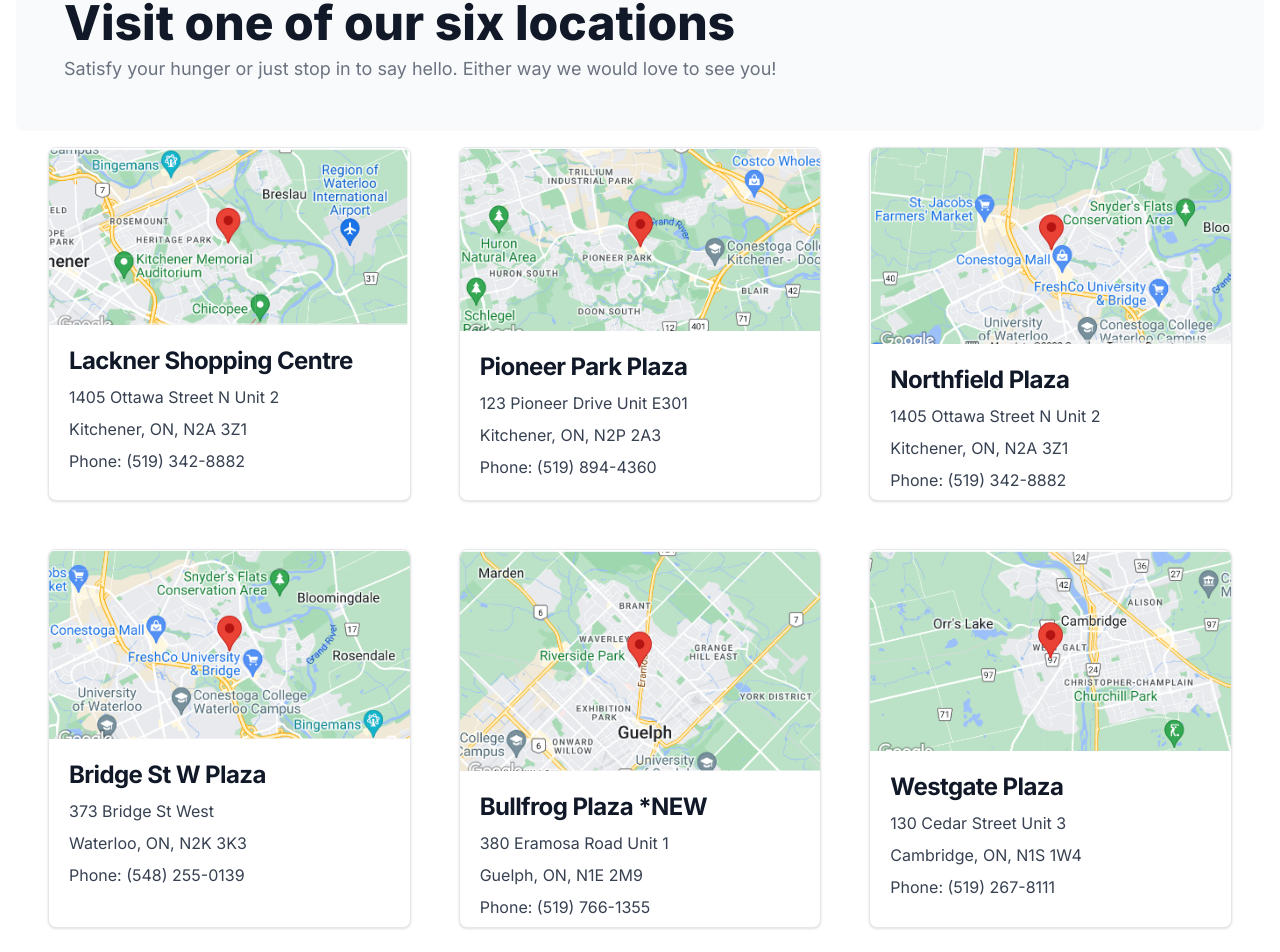
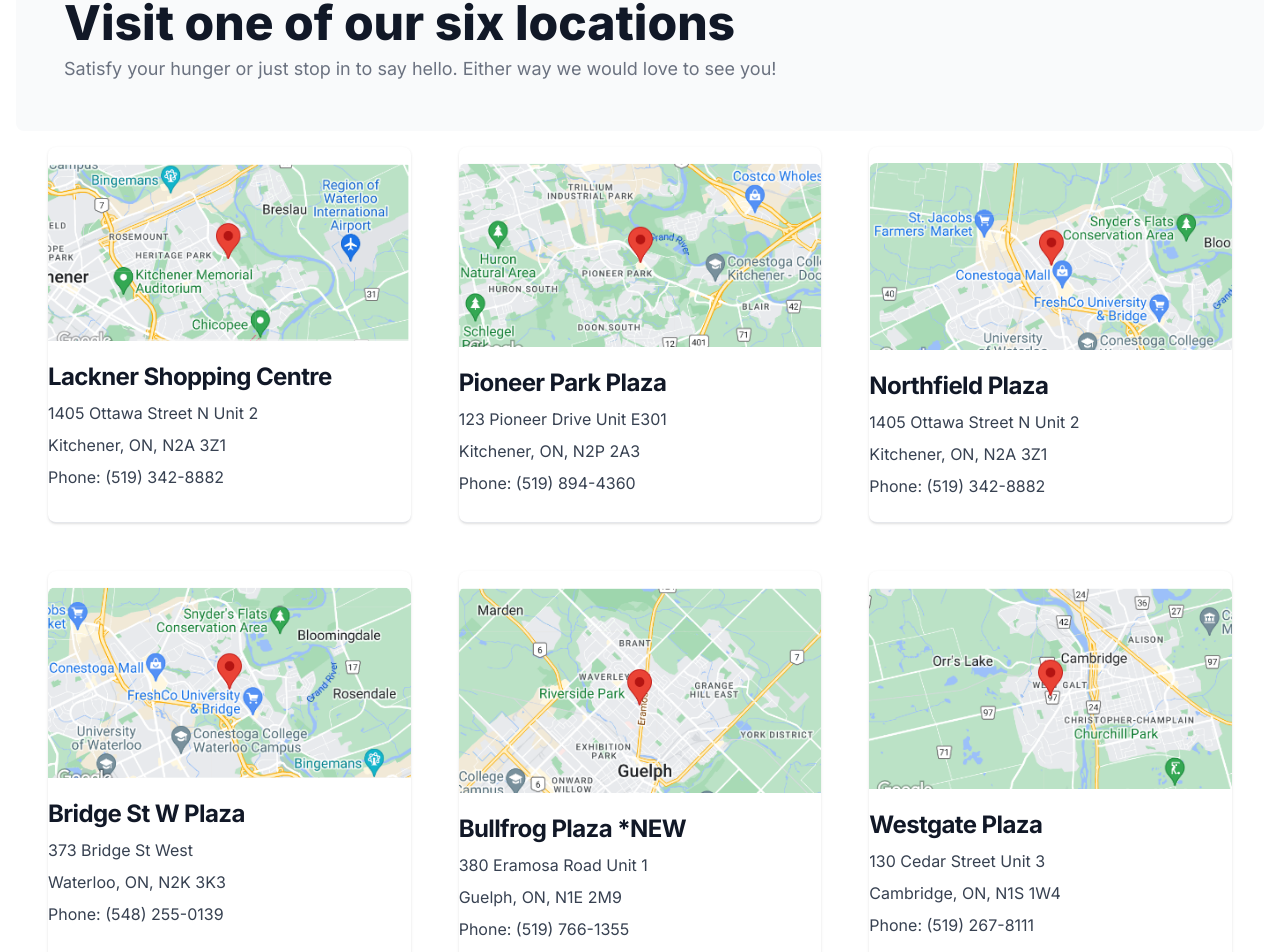
Before and after one commit to pjleb90/dt-food, a Next.js app: page /contact in a window 1280 px wide. Shown: the part 183-1135 px from the top of the page. Built offline with nearby package versions, Linux system fonts and the light colour scheme.

Commit message:
formatting

```diff
--- a/app/contact/page.tsx
+++ b/app/contact/page.tsx
@@ -23,11 +23,11 @@ const Contact = () => {
                     <div className="flex justify-center items-center px-8">
                         <section className="grid grid-cols-1 sm:grid-cols-2 lg:grid-cols-3 gap-4 lg:gap-12 py-4">
                             {/* location 1 */}
-                            <div className="max-w-sm bg-white border border-gray-200 rounded-lg shadow dark:bg-black dark:border-gray-700">
+                            <div className="max-w-sm bg-white border-b border-gray-200 rounded-lg shadow dark:bg-black dark:border-gray-700 py-4">
                                 <a href="https://www.google.com/search?sca_esv=586734894&sxsrf=AM9HkKlBurteqihdQOnLOvi0-TQ6TTSyug:1701391209519&q=double+taste+shawarma&npsic=0&rflfq=1&rldoc=1&rllag=43479766,-80480648,4862&tbm=lcl&sa=X&ved=2ahUKEwjP-6qVgO2CAxXXODQIHfWjCt8QtgN6BAgPEAE&biw=1310&bih=630&dpr=1.47#rlfi=hd:;si:;mv:[[43.510161599999996,-80.4240528],[43.387638599999995,-80.5372438]];tbs:lrf:!1m4!1u3!2m2!3m1!1e1!1m4!1u5!2m2!5m1!1sgcid_3middle_1eastern_1restaurant!1m4!1u5!2m2!5m1!1sgcid_3pizza_1restaurant!1m4!1u2!2m2!2m1!1e1!2m1!1e2!2m1!1e5!2m1!1e3!3sIAEqAkNB,lf:1,lf_ui:9" target="_blank" rel="noopener noreferrer">
                                 <Image className="rounded-t-lg" src="/Lackner.png" alt="" width={500} height={500}/>
                                 </a>
-                                <div className="pt-5 px-5">
+                                <div className="pt-5">
                                     <a href="https://www.google.com/search?sca_esv=586734894&sxsrf=AM9HkKlBurteqihdQOnLOvi0-TQ6TTSyug:1701391209519&q=double+taste+shawarma&npsic=0&rflfq=1&rldoc=1&rllag=43479766,-80480648,4862&tbm=lcl&sa=X&ved=2ahUKEwjP-6qVgO2CAxXXODQIHfWjCt8QtgN6BAgPEAE&biw=1310&bih=630&dpr=1.47#rlfi=hd:;si:;mv:[[43.510161599999996,-80.4240528],[43.387638599999995,-80.5372438]];tbs:lrf:!1m4!1u3!2m2!3m1!1e1!1m4!1u5!2m2!5m1!1sgcid_3middle_1eastern_1restaurant!1m4!1u5!2m2!5m1!1sgcid_3pizza_1restaurant!1m4!1u2!2m2!2m1!1e1!2m1!1e2!2m1!1e5!2m1!1e3!3sIAEqAkNB,lf:1,lf_ui:9" target="_blank" rel="noopener noreferrer">
                                         <h5 className="mb-2 text-2xl font-bold tracking-tight text-gray-900 dark:text-red-700">Lackner Shopping Centre</h5>
                                     </a>
@@ -43,11 +43,11 @@ const Contact = () => {
                                 </div>
                             </div>
                             {/* location 2 */}
-                            <div className="max-w-sm bg-white border border-gray-200 rounded-lg shadow dark:bg-black dark:border-gray-700">
+                            <div className="max-w-sm bg-white border-b border-gray-200 rounded-lg shadow dark:bg-black dark:border-gray-700 py-4">
                                 <a href="https://www.google.com/search?sca_esv=586734894&sxsrf=AM9HkKlBurteqihdQOnLOvi0-TQ6TTSyug:1701391209519&q=double+taste+shawarma&npsic=0&rflfq=1&rldoc=1&rllag=43479766,-80480648,4862&tbm=lcl&sa=X&ved=2ahUKEwjP-6qVgO2CAxXXODQIHfWjCt8QtgN6BAgPEAE&biw=1310&bih=630&dpr=1.47#rlfi=hd:;si:;mv:[[43.510161599999996,-80.4240528],[43.387638599999995,-80.5372438]];tbs:lrf:!1m4!1u3!2m2!3m1!1e1!1m4!1u5!2m2!5m1!1sgcid_3middle_1eastern_1restaurant!1m4!1u5!2m2!5m1!1sgcid_3pizza_1restaurant!1m4!1u2!2m2!2m1!1e1!2m1!1e2!2m1!1e5!2m1!1e3!3sIAEqAkNB,lf:1,lf_ui:9" target="_blank" rel="noopener noreferrer">
                                 <Image className="rounded-t-lg" src="/Pioneer.png" alt="" width={500} height={500}/>
                                 </a>
-                                <div className="pt-5 px-5">
+                                <div className="pt-5">
                                     <a href="https://www.google.com/search?sca_esv=586734894&sxsrf=AM9HkKlBurteqihdQOnLOvi0-TQ6TTSyug:1701391209519&q=double+taste+shawarma&npsic=0&rflfq=1&rldoc=1&rllag=43479766,-80480648,4862&tbm=lcl&sa=X&ved=2ahUKEwjP-6qVgO2CAxXXODQIHfWjCt8QtgN6BAgPEAE&biw=1310&bih=630&dpr=1.47#rlfi=hd:;si:;mv:[[43.510161599999996,-80.4240528],[43.387638599999995,-80.5372438]];tbs:lrf:!1m4!1u3!2m2!3m1!1e1!1m4!1u5!2m2!5m1!1sgcid_3middle_1eastern_1restaurant!1m4!1u5!2m2!5m1!1sgcid_3pizza_1restaurant!1m4!1u2!2m2!2m1!1e1!2m1!1e2!2m1!1e5!2m1!1e3!3sIAEqAkNB,lf:1,lf_ui:9" target="_blank" rel="noopener noreferrer">
                                         <h5 className="mb-2 text-2xl font-bold tracking-tight text-gray-900 dark:text-red-700">Pioneer Park Plaza</h5>
                                     </a>
@@ -63,11 +63,11 @@ const Contact = () => {
                                 </div>
                             </div>
                             {/* location 3 */}
-                            <div className="max-w-sm bg-white border border-gray-200 rounded-lg shadow dark:bg-black dark:border-gray-700">
+                            <div className="max-w-sm bg-white border-b border-gray-200 rounded-lg shadow dark:bg-black dark:border-gray-700 py-4">
                                 <a href="https://www.google.com/search?sca_esv=586734894&sxsrf=AM9HkKlBurteqihdQOnLOvi0-TQ6TTSyug:1701391209519&q=double+taste+shawarma&npsic=0&rflfq=1&rldoc=1&rllag=43479766,-80480648,4862&tbm=lcl&sa=X&ved=2ahUKEwjP-6qVgO2CAxXXODQIHfWjCt8QtgN6BAgPEAE&biw=1310&bih=630&dpr=1.47#rlfi=hd:;si:;mv:[[43.510161599999996,-80.4240528],[43.387638599999995,-80.5372438]];tbs:lrf:!1m4!1u3!2m2!3m1!1e1!1m4!1u5!2m2!5m1!1sgcid_3middle_1eastern_1restaurant!1m4!1u5!2m2!5m1!1sgcid_3pizza_1restaurant!1m4!1u2!2m2!2m1!1e1!2m1!1e2!2m1!1e5!2m1!1e3!3sIAEqAkNB,lf:1,lf_ui:9" target="_blank" rel="noopener noreferrer">
                                 <Image className="rounded-t-lg" src="/Northfield.png" alt="" width={500} height={500}/>
                                 </a>
-                                <div className="pt-5 px-5">
+                                <div className="pt-5">
                                     <a href="https://www.google.com/search?sca_esv=586734894&sxsrf=AM9HkKlBurteqihdQOnLOvi0-TQ6TTSyug:1701391209519&q=double+taste+shawarma&npsic=0&rflfq=1&rldoc=1&rllag=43479766,-80480648,4862&tbm=lcl&sa=X&ved=2ahUKEwjP-6qVgO2CAxXXODQIHfWjCt8QtgN6BAgPEAE&biw=1310&bih=630&dpr=1.47#rlfi=hd:;si:;mv:[[43.510161599999996,-80.4240528],[43.387638599999995,-80.5372438]];tbs:lrf:!1m4!1u3!2m2!3m1!1e1!1m4!1u5!2m2!5m1!1sgcid_3middle_1eastern_1restaurant!1m4!1u5!2m2!5m1!1sgcid_3pizza_1restaurant!1m4!1u2!2m2!2m1!1e1!2m1!1e2!2m1!1e5!2m1!1e3!3sIAEqAkNB,lf:1,lf_ui:9" target="_blank" rel="noopener noreferrer">
                                         <h5 className="mb-2 text-2xl font-bold tracking-tight text-gray-900 dark:text-red-700">Northfield Plaza</h5>
                                     </a>
@@ -83,11 +83,11 @@ const Contact = () => {
                                 </div>
                             </div>
                             {/* Location 4 */}
-                            <div className="max-w-sm bg-white border border-gray-200 rounded-lg shadow dark:bg-black dark:border-gray-700">
+                            <div className="max-w-sm bg-white border-b border-gray-200 rounded-lg shadow dark:bg-black dark:border-gray-700 py-4">
                                 <a href="https://www.google.com/search?sca_esv=586734894&sxsrf=AM9HkKlBurteqihdQOnLOvi0-TQ6TTSyug:1701391209519&q=double+taste+shawarma&npsic=0&rflfq=1&rldoc=1&rllag=43479766,-80480648,4862&tbm=lcl&sa=X&ved=2ahUKEwjP-6qVgO2CAxXXODQIHfWjCt8QtgN6BAgPEAE&biw=1310&bih=630&dpr=1.47#rlfi=hd:;si:;mv:[[43.510161599999996,-80.4240528],[43.387638599999995,-80.5372438]];tbs:lrf:!1m4!1u3!2m2!3m1!1e1!1m4!1u5!2m2!5m1!1sgcid_3middle_1eastern_1restaurant!1m4!1u5!2m2!5m1!1sgcid_3pizza_1restaurant!1m4!1u2!2m2!2m1!1e1!2m1!1e2!2m1!1e5!2m1!1e3!3sIAEqAkNB,lf:1,lf_ui:9" target="_blank" rel="noopener noreferrer">
                                 <Image className="rounded-t-lg" src="/Bridge.png" alt="" width={500} height={500}/>
                                 </a>
-                                <div className="pt-5 px-5">
+                                <div className="pt-5">
                                     <a href="https://www.google.com/search?sca_esv=586734894&sxsrf=AM9HkKlBurteqihdQOnLOvi0-TQ6TTSyug:1701391209519&q=double+taste+shawarma&npsic=0&rflfq=1&rldoc=1&rllag=43479766,-80480648,4862&tbm=lcl&sa=X&ved=2ahUKEwjP-6qVgO2CAxXXODQIHfWjCt8QtgN6BAgPEAE&biw=1310&bih=630&dpr=1.47#rlfi=hd:;si:;mv:[[43.510161599999996,-80.4240528],[43.387638599999995,-80.5372438]];tbs:lrf:!1m4!1u3!2m2!3m1!1e1!1m4!1u5!2m2!5m1!1sgcid_3middle_1eastern_1restaurant!1m4!1u5!2m2!5m1!1sgcid_3pizza_1restaurant!1m4!1u2!2m2!2m1!1e1!2m1!1e2!2m1!1e5!2m1!1e3!3sIAEqAkNB,lf:1,lf_ui:9" target="_blank" rel="noopener noreferrer">
                                         <h5 className="mb-2 text-2xl font-bold tracking-tight text-gray-900 dark:text-red-700">Bridge St W Plaza</h5>
                                     </a>
@@ -103,11 +103,11 @@ const Contact = () => {
                                 </div>
                             </div>
                             {/* Location 5 */}
-                            <div className="max-w-sm bg-white border border-gray-200 rounded-lg shadow dark:bg-black dark:border-gray-700">
+                            <div className="max-w-sm bg-white border-b border-gray-200 rounded-lg shadow dark:bg-black dark:border-gray-700 py-4">
                                 <a href="https://www.google.com/search?sca_esv=586734894&sxsrf=AM9HkKlBurteqihdQOnLOvi0-TQ6TTSyug:1701391209519&q=double+taste+shawarma&npsic=0&rflfq=1&rldoc=1&rllag=43479766,-80480648,4862&tbm=lcl&sa=X&ved=2ahUKEwjP-6qVgO2CAxXXODQIHfWjCt8QtgN6BAgPEAE&biw=1310&bih=630&dpr=1.47#rlfi=hd:;si:;mv:[[43.510161599999996,-80.4240528],[43.387638599999995,-80.5372438]];tbs:lrf:!1m4!1u3!2m2!3m1!1e1!1m4!1u5!2m2!5m1!1sgcid_3middle_1eastern_1restaurant!1m4!1u5!2m2!5m1!1sgcid_3pizza_1restaurant!1m4!1u2!2m2!2m1!1e1!2m1!1e2!2m1!1e5!2m1!1e3!3sIAEqAkNB,lf:1,lf_ui:9" target="_blank" rel="noopener noreferrer">
                                 <Image className="rounded-t-lg" src="/Bullfrog.png" alt="" width={500} height={500}/>
                                 </a>
-                                <div className="pt-5 px-5">
+                                <div className="pt-5">
                                     <a href="https://www.google.com/search?sca_esv=586734894&sxsrf=AM9HkKlBurteqihdQOnLOvi0-TQ6TTSyug:1701391209519&q=double+taste+shawarma&npsic=0&rflfq=1&rldoc=1&rllag=43479766,-80480648,4862&tbm=lcl&sa=X&ved=2ahUKEwjP-6qVgO2CAxXXODQIHfWjCt8QtgN6BAgPEAE&biw=1310&bih=630&dpr=1.47#rlfi=hd:;si:;mv:[[43.510161599999996,-80.4240528],[43.387638599999995,-80.5372438]];tbs:lrf:!1m4!1u3!2m2!3m1!1e1!1m4!1u5!2m2!5m1!1sgcid_3middle_1eastern_1restaurant!1m4!1u5!2m2!5m1!1sgcid_3pizza_1restaurant!1m4!1u2!2m2!2m1!1e1!2m1!1e2!2m1!1e5!2m1!1e3!3sIAEqAkNB,lf:1,lf_ui:9" target="_blank" rel="noopener noreferrer">
                                         <h5 className="mb-2 text-2xl font-bold tracking-tight text-gray-900 dark:text-red-700">Bullfrog Plaza *NEW</h5>
                                     </a>
@@ -123,11 +123,11 @@ const Contact = () => {
                                 </div>
                             </div>
                             {/* Location 6 */}
-                            <div className="max-w-sm bg-white border border-gray-200 rounded-lg shadow dark:bg-black dark:border-gray-700">
+                            <div className="max-w-sm bg-white border-b border-gray-200 rounded-lg shadow dark:bg-black dark:border-gray-700 py-4">
                                 <a href="https://www.google.com/search?sca_esv=586734894&sxsrf=AM9HkKlBurteqihdQOnLOvi0-TQ6TTSyug:1701391209519&q=double+taste+shawarma&npsic=0&rflfq=1&rldoc=1&rllag=43479766,-80480648,4862&tbm=lcl&sa=X&ved=2ahUKEwjP-6qVgO2CAxXXODQIHfWjCt8QtgN6BAgPEAE&biw=1310&bih=630&dpr=1.47#rlfi=hd:;si:;mv:[[43.510161599999996,-80.4240528],[43.387638599999995,-80.5372438]];tbs:lrf:!1m4!1u3!2m2!3m1!1e1!1m4!1u5!2m2!5m1!1sgcid_3middle_1eastern_1restaurant!1m4!1u5!2m2!5m1!1sgcid_3pizza_1restaurant!1m4!1u2!2m2!2m1!1e1!2m1!1e2!2m1!1e5!2m1!1e3!3sIAEqAkNB,lf:1,lf_ui:9" target="_blank" rel="noopener noreferrer">
                                 <Image className="rounded-t-lg" src="/Westgate.png" alt="" width={500} height={500}/>
                                 </a>
-                                <div className="pt-5 px-5">
+                                <div className="pt-5">
                                     <a href="https://www.google.com/search?sca_esv=586734894&sxsrf=AM9HkKlBurteqihdQOnLOvi0-TQ6TTSyug:1701391209519&q=double+taste+shawarma&npsic=0&rflfq=1&rldoc=1&rllag=43479766,-80480648,4862&tbm=lcl&sa=X&ved=2ahUKEwjP-6qVgO2CAxXXODQIHfWjCt8QtgN6BAgPEAE&biw=1310&bih=630&dpr=1.47#rlfi=hd:;si:;mv:[[43.510161599999996,-80.4240528],[43.387638599999995,-80.5372438]];tbs:lrf:!1m4!1u3!2m2!3m1!1e1!1m4!1u5!2m2!5m1!1sgcid_3middle_1eastern_1restaurant!1m4!1u5!2m2!5m1!1sgcid_3pizza_1restaurant!1m4!1u2!2m2!2m1!1e1!2m1!1e2!2m1!1e5!2m1!1e3!3sIAEqAkNB,lf:1,lf_ui:9" target="_blank" rel="noopener noreferrer">
                                         <h5 className="mb-2 text-2xl font-bold tracking-tight text-gray-900 dark:text-red-700">Westgate Plaza</h5>
                                     </a>
--- a/app/page.tsx
+++ b/app/page.tsx
@@ -5,7 +5,7 @@ import Testimonials from '@/components/testimonials'
 
 export default function Home() {
   return (
-    <main className="flex min-h-screen flex-col items-center justify-between p-24">
+    <main className="flex min-h-screen flex-col items-center justify-between p-8">
         <Hero />
         <Social />
         <Feature />
```
Also changed, not shown: components/feature.tsx (+8 -5 lines), components/hero.tsx (+1 -19 lines), components/navbar.tsx (+5 -5 lines), public/Bullfrog.png, public/Northfield.png.
